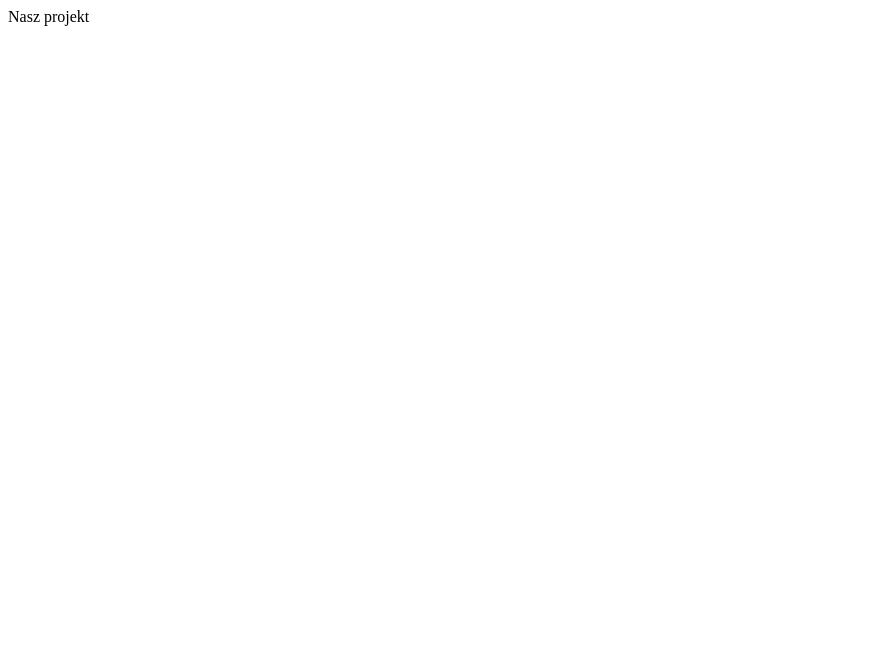
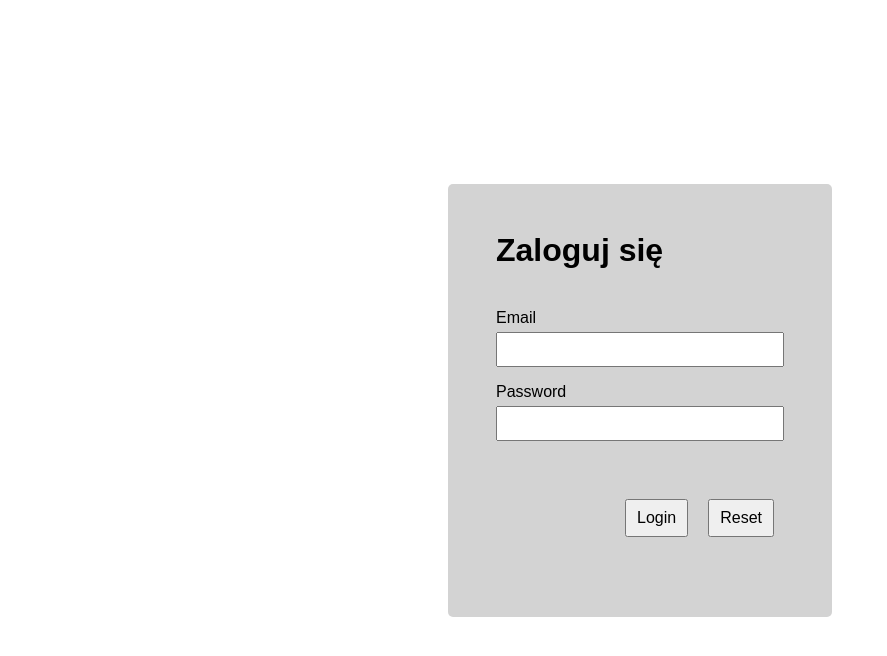
Before and after one commit to dciepko/ProjectManagementApp, a React (Vite) app in the folder project-management-project/frontend/: page / in a window 1280 px wide. Shown: the top 656 px of the page, without its empty margins (0-887 px from the left). Built offline with nearby package versions, Linux system fonts and the light colour scheme.

Commit message:
Creating structure and basic styles of the Login component

```diff
--- a/project-management-project/frontend/src/App.jsx
+++ b/project-management-project/frontend/src/App.jsx
@@ -1,5 +1,11 @@
+import Login from "./components/Login/Login";
+
 function App() {
-  return <div>Nasz projekt</div>;
+  return (
+    <main>
+      <Login />
+    </main>
+  );
 }
 
 export default App;
--- /dev/null
+++ b/project-management-project/frontend/src/components/Login/Login.jsx
@@ -0,0 +1,33 @@
+import classes from "./Login.module.css";
+
+export default function Login() {
+  return (
+    <form className={classes.loginContainer}>
+      <h2 className={classes.h2}>Zaloguj się</h2>
+      <div className={classes.inputsContainer}>
+        <div className={classes.inputSection}>
+          <label htmlFor="email">Email</label>
+          <input
+            className={classes.inputField}
+            id="email"
+            type="email"
+            name="email"
+          />
+        </div>
+        <div className={classes.inputSection}>
+          <label htmlFor="password">Password</label>
+          <input
+            className={classes.inputField}
+            id="password"
+            type="password"
+            name="password"
+          />
+        </div>
+        <div>
+          <button className={classes.formButton}>Reset</button>
+          <button className={classes.formButton}>Login</button>
+        </div>
+      </div>
+    </form>
+  );
+}
--- /dev/null
+++ b/project-management-project/frontend/src/components/Login/Login.module.css
@@ -0,0 +1,35 @@
+.loginContainer {
+  background-color: lightgray;
+  padding: 3em;
+  border-radius: 5px;
+  width: 30vw;
+}
+
+.h2 {
+  font-size: 2em;
+}
+
+.inputsContainer {
+  margin: 2em 0;
+  display: flex;
+  flex-direction: column;
+}
+
+.inputSection {
+  margin: 8px 0;
+  display: flex;
+  flex-direction: column;
+}
+
+.inputField {
+  margin-top: 5px;
+  padding: 8px;
+}
+
+.formButton {
+  padding: 8px 10px;
+  margin-top: 50px;
+  margin: 50px 10px 0 10px;
+  float: right;
+  font-size: 16px;
+}
--- a/project-management-project/frontend/src/index.css
+++ b/project-management-project/frontend/src/index.css
@@ -0,0 +1,17 @@
+* {
+  margin: 0;
+  padding: 0;
+  box-sizing: border-box;
+}
+
+body {
+  font-family: Arial, Helvetica, sans-serif;
+}
+
+main {
+  height: 100vh;
+  width: 100vw;
+  display: flex;
+  justify-content: center;
+  align-items: center;
+}
```
